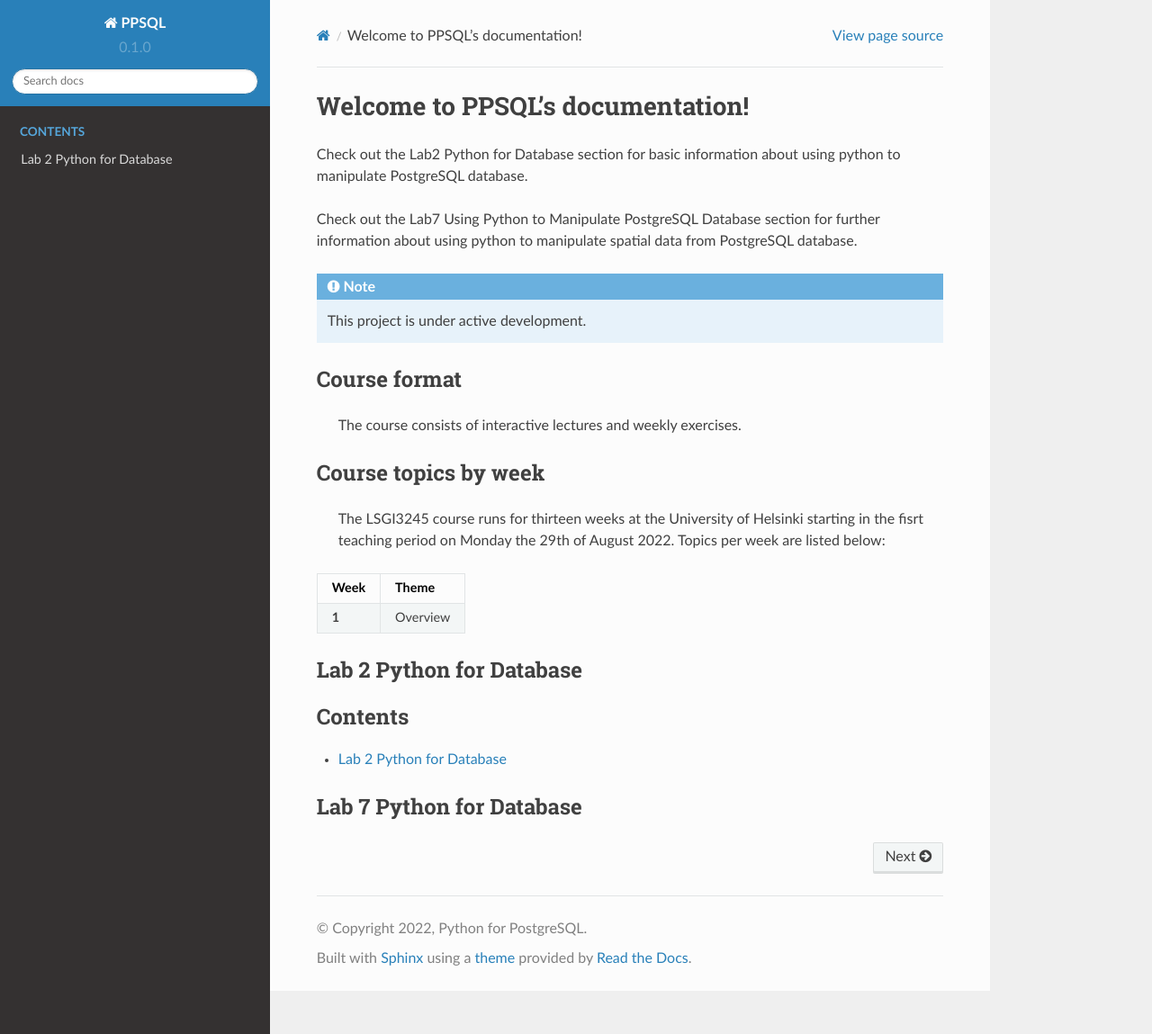
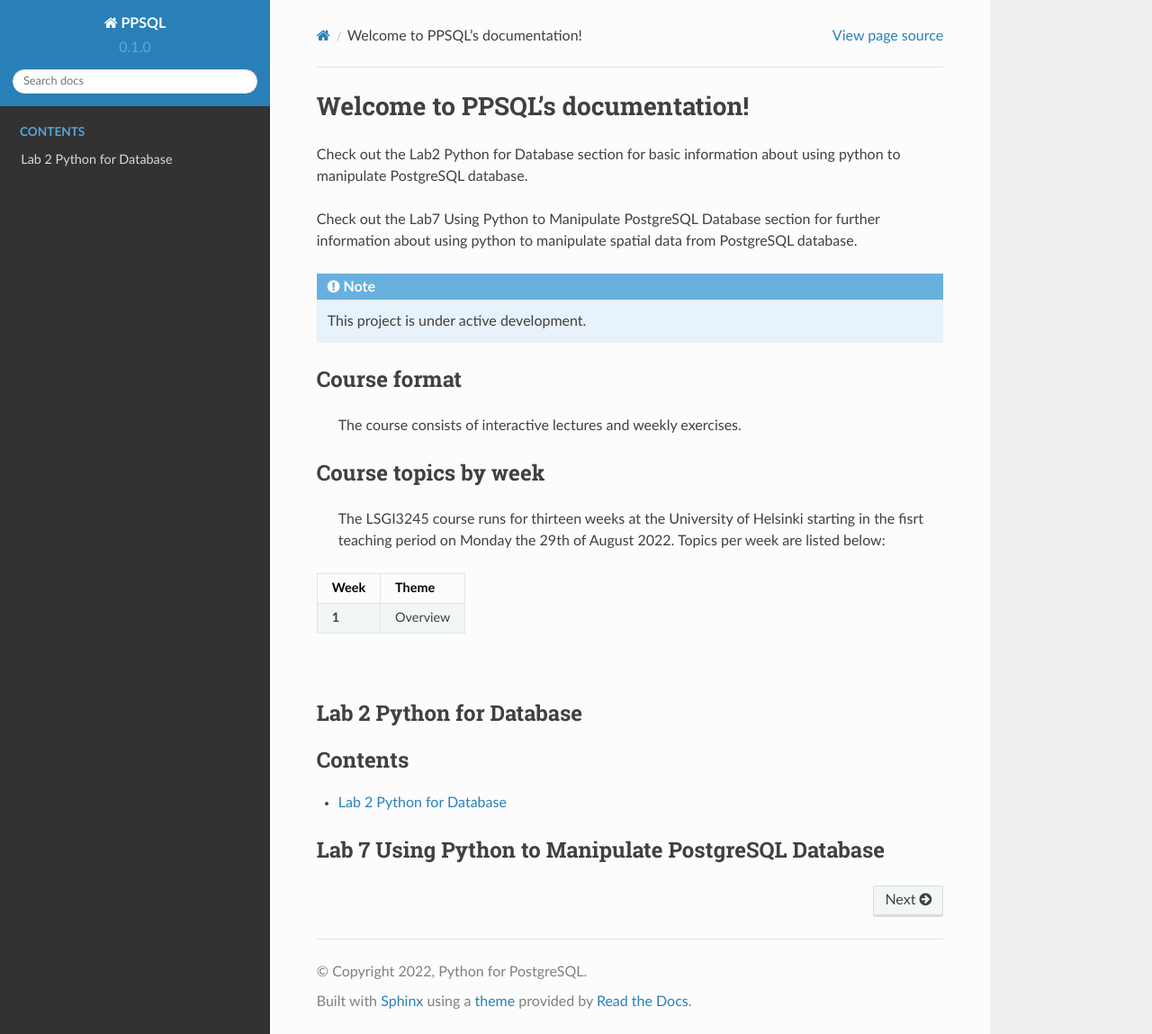
Before and after one commit to lc06/python_for_postgresql, a Sphinx documentation site: the page built from docs/source/index.rst, in a window 1280 px wide and 1149 px high. Shown: the whole window at 90% size. Built offline with Sphinx 7.4.7 and the Read the Docs theme 2.0.0, drawn with Linux system fonts in a browser that asks for light colours; pages that are not in the unit, such as notebooks, are missing from menus.

Commit message:
modified some configurations

```diff
--- a/docs/source/index.rst
+++ b/docs/source/index.rst
@@ -30,6 +30,8 @@ Course topics by week
 |                |                                 |
 +----------------+---------------------------------+
 
+|
+
 Lab 2 Python for Database
 --------
 
@@ -39,7 +41,7 @@ Lab 2 Python for Database
 
    notebooks/Lab2 Python for Database
 
-Lab 7 Python for Database
+Lab 7 Using Python to Manipulate PostgreSQL Database
 --------
 
 .. toctree::
```
